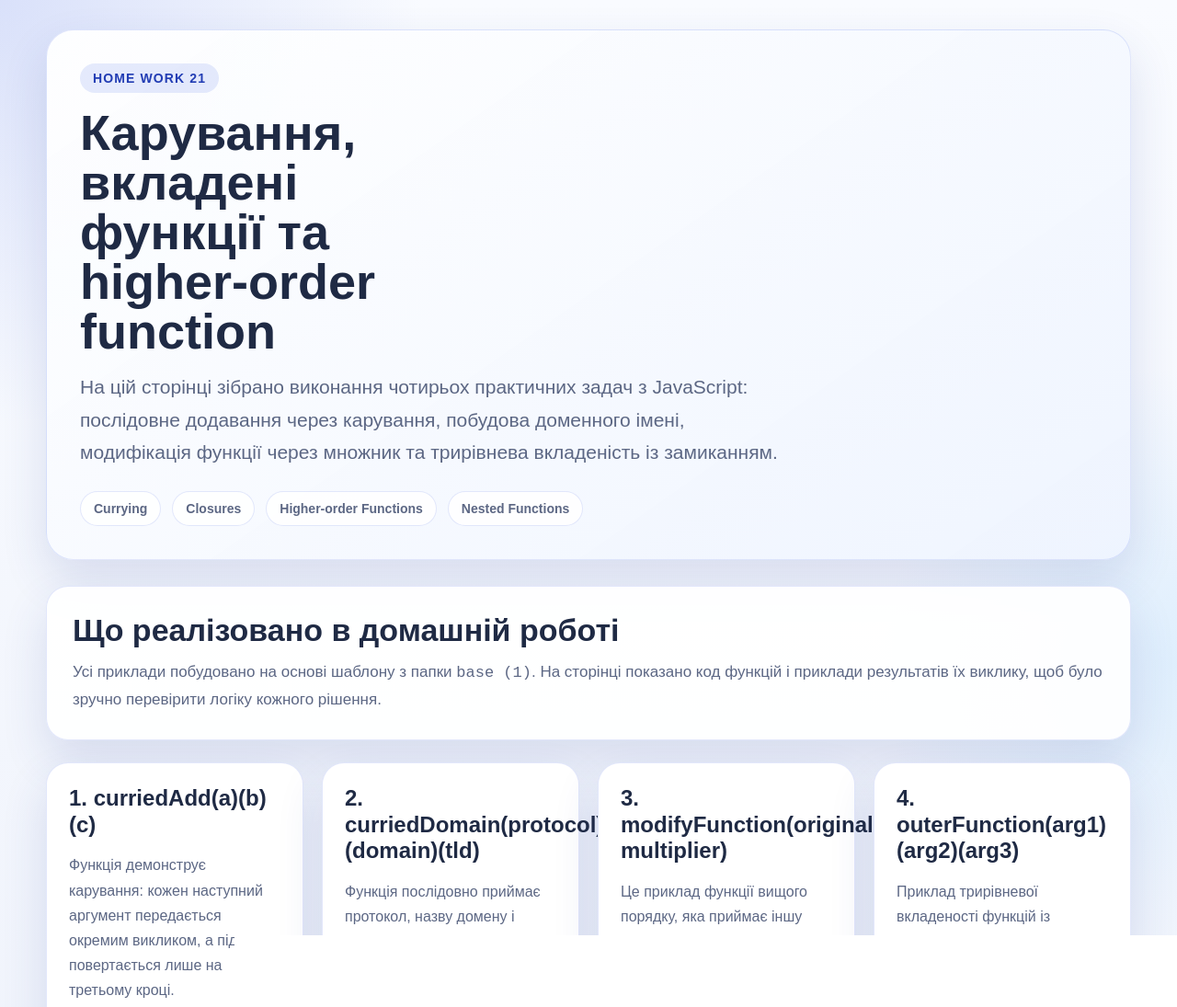
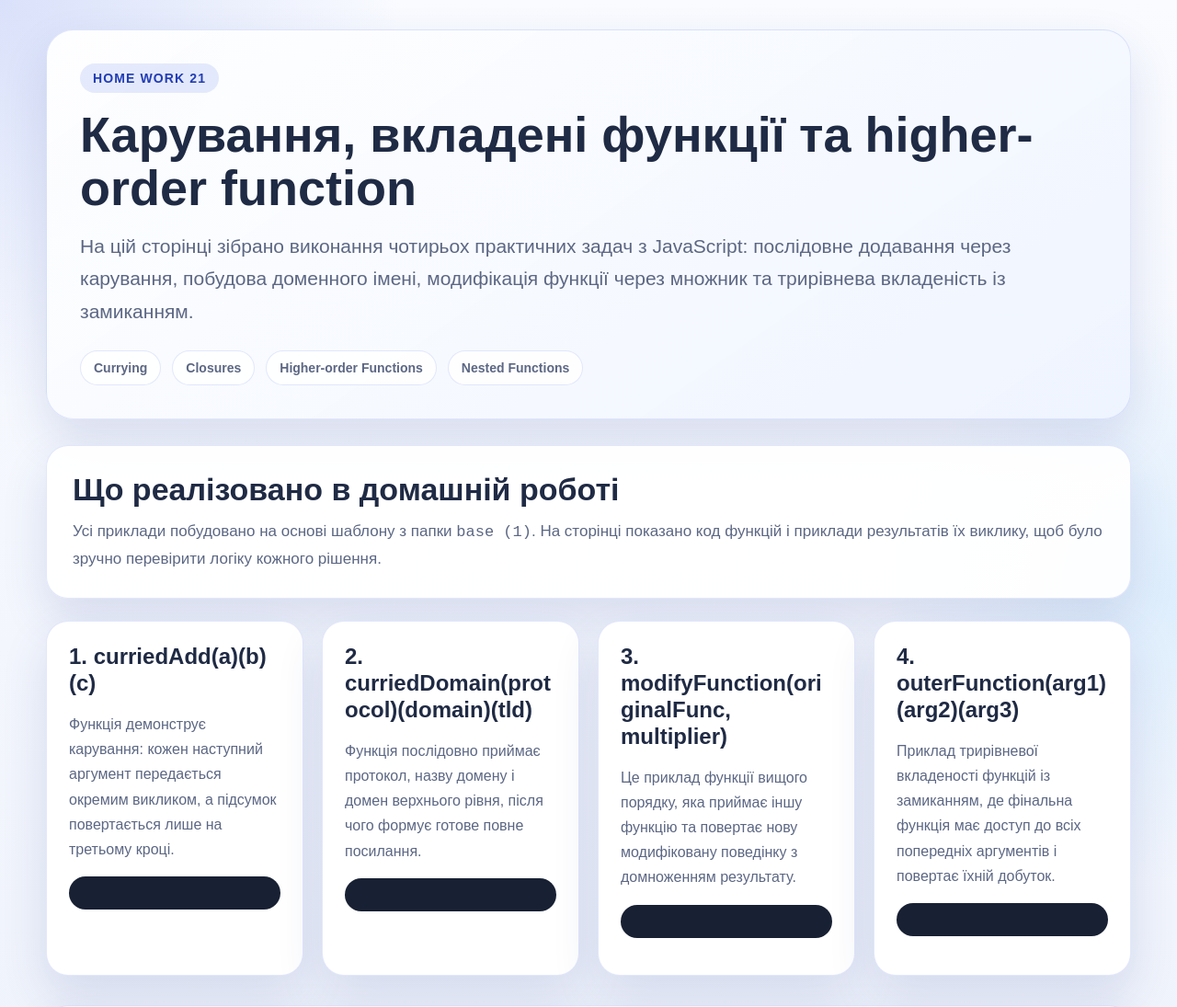
Before and after one commit to denchuhuiev-lgtm/Chuhuiev_Denys_HW, a plain HTML site: page home-work-21C.D_js/index.html in a window 1280 px wide. Shown: the top 1095 px of the page at 92% size. Drawn offline with Linux system fonts and the light colour scheme; a script that the page names is missing.

Commit message:
Fix homework 21 text wrapping

```diff
--- a/home-work-21C.D_js/styles.css
+++ b/home-work-21C.D_js/styles.css
@@ -65,15 +65,13 @@
 
 /* Блок hero__title використовується для головного заголовка сторінки. */
 .hero__title {
-  max-width: 13ch;
   margin: 0 0 16px;
   font-size: clamp(34px, 5vw, 54px);
-  line-height: 1;
+  line-height: 1.08;
 }
 
 /* Блок hero__text використовується для вступного опису домашньої роботи. */
 .hero__text {
-  max-width: 760px;
   margin: 0 0 24px;
   color: var(--muted);
   font-size: clamp(17px, 2.2vw, 21px);
@@ -152,8 +150,10 @@
 /* Блок task-card__title використовується для заголовка картки. */
 .task-card__title {
   margin: 0;
-  font-size: 24px;
+  font-size: clamp(21px, 2vw, 24px);
   line-height: 1.2;
+  overflow-wrap: anywhere;
+  word-break: break-word;
 }
 
 /* Блок task-card__text використовується для пояснювального тексту картки. */
```
